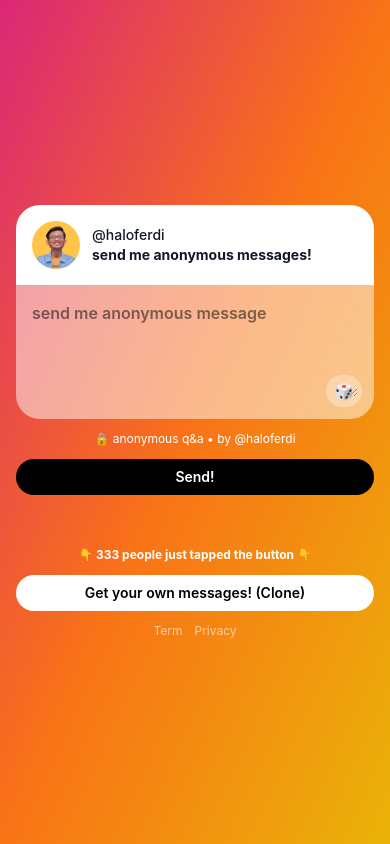
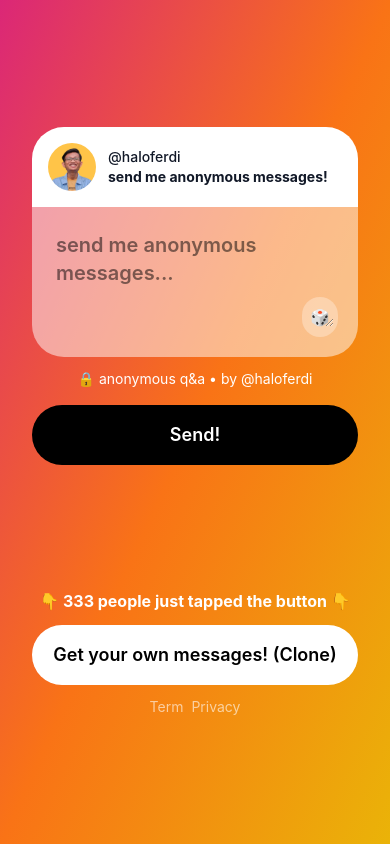
Before and after one commit to ferdian99/ngl-by-ferdi, a Nuxt app: page / in a window 390 px wide. Built offline with nearby package versions, Linux system fonts and the light colour scheme.

Commit message:
style: button and text size

```diff
--- a/components/NGLForm.vue
+++ b/components/NGLForm.vue
@@ -1,17 +1,17 @@
 <template>
   <!-- Screen -->
   <div
-    class="min-h-screen bg-gradient-to-br from-pink-600 via-orange-500 to-yellow-500 flex flex-col justify-center items-center p-4 text-white"
+    class="min-h-screen bg-gradient-to-br from-pink-600 via-orange-500 to-yellow-500 flex flex-col justify-center items-center p-8 text-white"
   >
     <!-- Container -->
     <div
-      class="w-full max-w-[400px] lg:max-w-[600px] flex flex-col gap-y-3 justify-center items-center"
+      class="w-full md:max-w-[600px] flex flex-col gap-y-3 justify-center items-center"
     >
       <!-- Card -->
-      <div class="w-full rounded-3xl overflow-hidden">
+      <div class="w-full rounded-[32px] overflow-hidden">
         <!-- Header / Profile -->
         <div class="flex flex-row gap-3 p-4 items-center bg-white">
-          <img src="/img/profile.png" class="rounded-full w-12 h-12" />
+          <img src="profile.png" class="rounded-full w-12 h-12" />
           <div class="flex flex-col items-start">
             <h1 class="text-sm lg:text-base font-medium text-gray-900">
               @haloferdi
@@ -23,16 +23,16 @@
         </div>
 
         <!-- Form container -->
-        <div class="relative bg-white/50 w-full p-4">
+        <div class="relative bg-white/50 w-full p-6">
           <textarea
             v-model="message"
-            placeholder="send me anonymous message"
-            class="w-full h-24 bg-transparent placeholder:text-black/50 text-black text-base lg:text-xl font-semibold focus:outline-none"
+            placeholder="send me anonymous messages..."
+            class="w-full h-24 bg-transparent placeholder:text-black/50 text-black text-xl font-semibold focus:outline-none"
           ></textarea>
 
           <!-- Dice randomizer -->
           <button
-            class="absolute bottom-3 right-3 bg-white/30 text-black rounded-full px-2 py-1 font-bold"
+            class="absolute bottom-5 right-5 bg-white/30 text-black rounded-full px-2 py-2 font-bold"
             @click="handleDice"
           >
             🎲
@@ -40,30 +40,30 @@
         </div>
       </div>
 
-      <p class="text-xs lg:text-sm text-center">
+      <p class="text-sm text-center">
         🔒 anonymous q&a • by @haloferdi
       </p>
 
       <button
         @click="handleSubmit"
         :disabled="isLoading"
-        class="w-full bg-black text-white py-2 rounded-full hover:bg-gray-900 transition-colors text-sm lg:text-base font-semibold disabled:bg-gray-700 disabled:cursor-not-allowed"
+        class="mt-1 w-full bg-black text-white p-4 rounded-full hover:bg-gray-900 transition-colors text-lg font-semibold disabled:bg-gray-700 disabled:cursor-not-allowed"
       >
         {{ isLoading ? 'Loading...' : 'Send!' }}
       </button>
 
-      <p class="text-xs lg:text-sm font-bold mt-10">
+      <p class="text-base text-center font-bold mt-28">
         👇 {{ currentCount }} people just tapped the button 👇
       </p>
 
       <button
-        class="w-full bg-white text-black text-sm lg:text-base font-semibold px-4 py-2 rounded-full bouncy-btn"
+        class="w-full bg-white text-black text-lg font-semibold p-4 rounded-full bouncy-btn"
         @click="redirectToHome"
       >
         Get your own messages! (Clone)
       </button>
 
-      <div class="flex gap-3 text-xs lg:text-sm text-white/60">
+      <div class="flex gap-2 text-sm text-white/60">
         <a>Term</a>
         <a>Privacy</a>
       </div>
--- a/nuxt.config.js
+++ b/nuxt.config.js
@@ -1,13 +1,14 @@
 export default {
-
   head: {
-    title: 'NGL by @haloferdi',
+    title: "NGL by @haloferdi",
     meta: [
+      { name: "viewport", content: "width=device-width, initial-scale=1.0" },
       {
-        hid: 'description',
-        name: 'description',
-        content: 'Hi, kirim saran dan kritik terbaikmu untuk saya yang lebih baik!'
-      }
+        hid: "description",
+        name: "description",
+        content:
+          "Hi, kirim saran dan kritik terbaikmu untuk saya yang lebih baik!",
+      },
     ],
     link: [
       {
@@ -18,24 +19,22 @@ export default {
     ]
   },
 
-  target: 'static',
+  target: "static",
 
   ssr: false,
 
   router: {
-    base: './'
+    base: "/v2",
   },
 
-  css: [
-    '@/assets/css/tailwind.css'
-  ],
+  css: ["@/assets/css/tailwind.css"],
 
   build: {
     postcss: {
       plugins: {
         tailwindcss: {},
-        autoprefixer: {}
-      }
-    }
-  }
-}
+        autoprefixer: {},
+      },
+    },
+  },
+};
```
Also changed, not shown: static/profile.png (renamed from static/img/profile.png), 1 other file (tests, documents, lock files or other folders).
